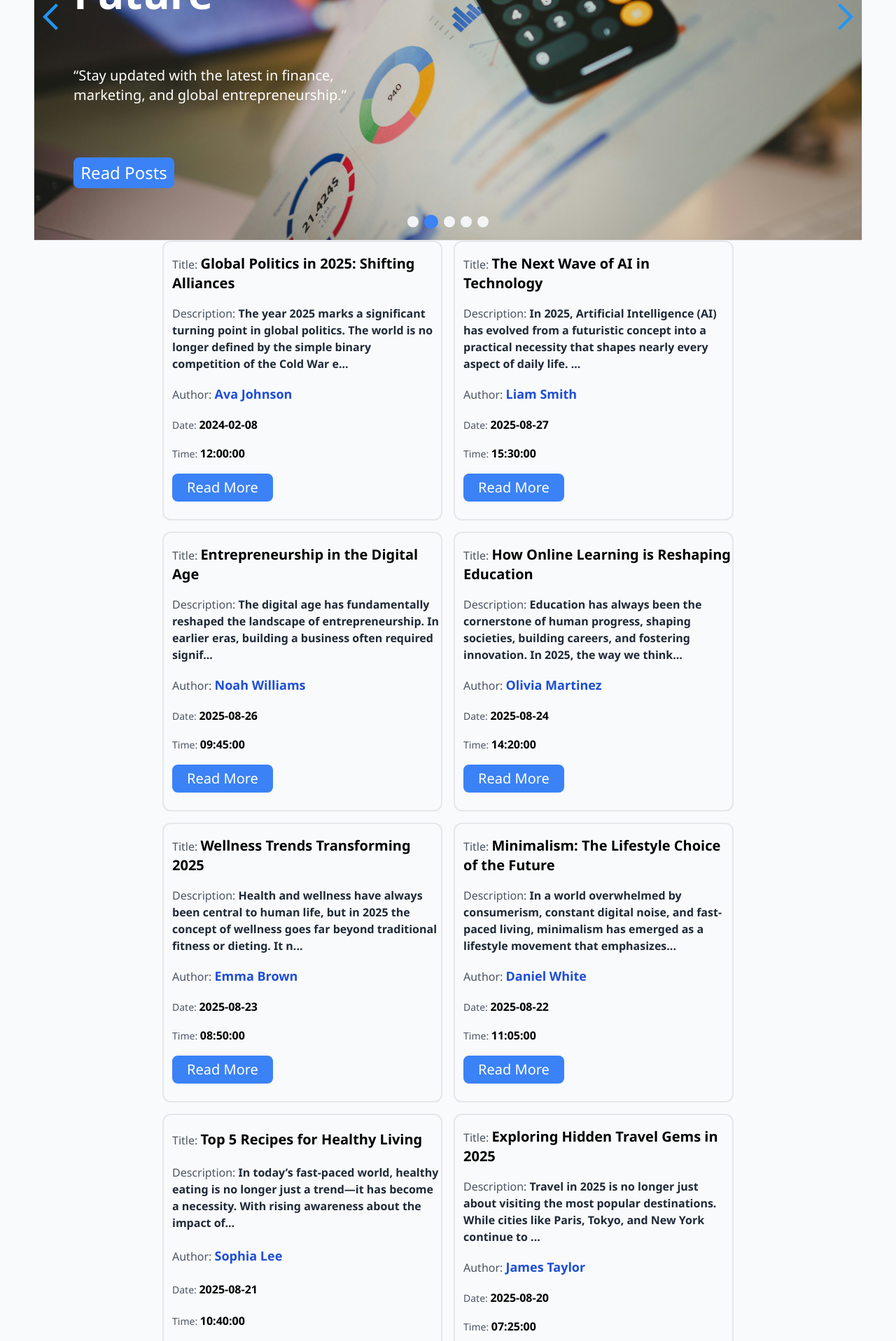
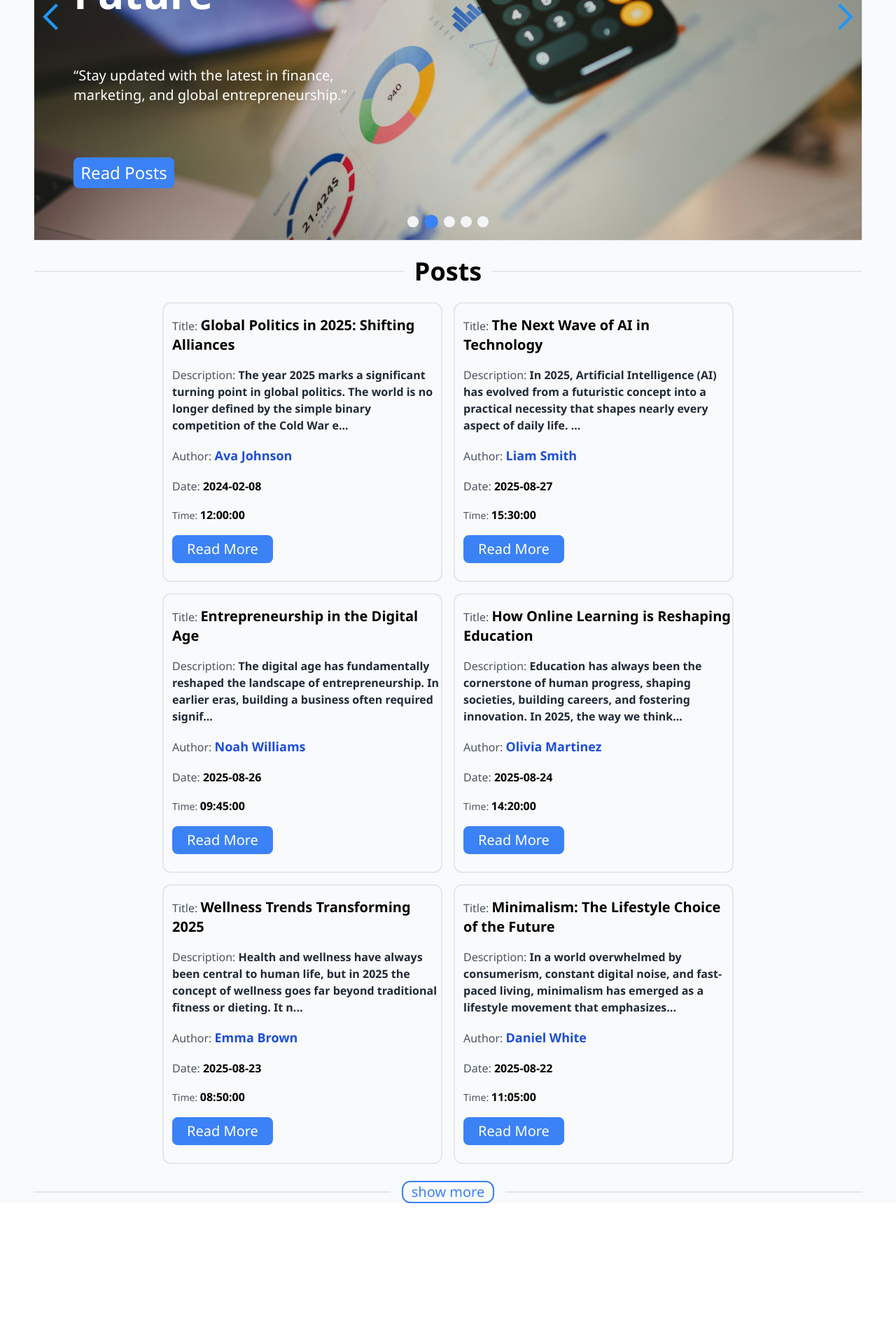
Before and after one commit to moeezrashidd/Blog-website, a React (Vite) app: page /posts in a window 1280 px wide. Shown: the part 402-2319 px from the top of the page at 70% size. After the commit the page ends 2146 px from the top, so only its background shows below. Built offline with nearby package versions, Linux system fonts and the light colour scheme.

Commit message:
Added posts and add some functionality

```diff
--- a/src/components/hero.jsx
+++ b/src/components/hero.jsx
@@ -55,7 +55,7 @@ const Hero = () => {
 
             <div className="dots z-40 absolute bottom-0 flex gap-2 mb-4 justify-center items-center">
                 {sliderData.map(( element ,index)=>{
-                    return <div className={`dot  rounded-full cursor-pointer ${index === Current ? "bg-blue-500 sm:w-5 sm:h-5 w-3 h-3" : "bg-gray-100 sm:w-4 sm:h-4 w-2 h-2"}`} ></div>
+                    return <div className={`dot  rounded-full cursor-pointer ${index === Current ? "bg-blue-500 sm:w-5 sm:h-5 w-3 h-3" : "bg-gray-100 sm:w-4 sm:h-4 w-2 h-2"}`} key={index} ></div>
                 })}
             </div>
         </div>
--- a/src/components/postCard.jsx
+++ b/src/components/postCard.jsx
@@ -3,14 +3,14 @@ const postCard = ({ item }) => {
     return (
 
 
-        <div className='postCard w-full sm:w-[297px] md:w-[350px] lg:w-[400px] h-auto sm:h-[50vh] flex flex-col justify-evenly items-start border-2 pl-3 hover:border-blue-600
+        <div className='postCard w-[48%] sm:w-[297px] md:w-[350px] lg:w-[400px] h-auto sm:h-[50vh] flex flex-col justify-evenly items-start border-2 pl-3 hover:border-blue-600
   rounded-xl relative transition-all duration-300 pb-2'>
-            <span className="title text-xl font-semibold "><span className='text-base text-gray-600 font-normal'>Title: </span> {item.title}</span>
-            <p className="dec text-base text-gray-800 font-semibold "><span className='text-base text-gray-600 font-normal'>Description: </span> {item.description.length > 150 ? item.description.slice(0, 150) + "..." : item.description}</p>
-            <p className='author text-lg font-semibold text-blue-700'><span className='text-base text-gray-600 font-normal'>Author: </span> {item.author}</p>
-            <p className="date text-base font-semibold"><span className='text-sm text-gray-600 font-normal'>Date:   </span> {item.date}</p>
-            <p className="time text-base font-semibold"><span className='text-sm text-gray-600 font-normal'>Time: </span> {item.time}</p>
-            <span className='bg-blue-500 text-white text-xl border-2 border-blue-500 hover:border-white w-36 py-1 flex justify-center items-center cursor-pointer rounded-lg '>Read More</span>
+            <span className="title text-lg sm:text-xl font-medium sm:font-semibold "><span className='sm:text-base text-sm sm:inline hidden  text-gray-600 font-normal'>Title: </span> {item.title}</span>
+            <p className="dec text-base text-gray-800 font-semibold hidden sm:inline"><span className='text-base text-gray-600 font-normal sm:inline hidden '>Description: </span> {item.description.length > 150 ? item.description.slice(0, 150) + "..." : item.description}</p>
+            <p className='author text-base sm:text-lg font-semibold text-blue-700'><span className='sm:text-base text-sm sm:inline hidden  text-gray-600 font-normal'>Author: </span> {item.author}</p>
+            <p className="date text-base font-semibold"><span className='sm:text-base text-sm text-gray-600  sm:inline hidden font-normal'>Date:   </span> {item.date}</p>
+            <p className="time text-base font-semibold sm:inline hidden"><span className='text-sm  text-gray-600  sm:inline hidden font-normal'>Time: </span> {item.time}</p>
+            <span className='bg-blue-500 text-white text-base sm:text-xl border-2 border-blue-500 hover:border-white sm:w-36 px-4 py-1 flex justify-center items-center cursor-pointer rounded-lg '>Read More</span>
         </div>
 
 
--- a/src/data/data.js
+++ b/src/data/data.js
@@ -866,7 +866,7 @@ we not only fuel our bodies but also nurture our well-being for years to come.
           date:"2025-08-21",
           author: "Sophia Lee",
           category: "Food & Recipes",
-          isLatest: false
+          isLatest: true
         },
         {
           id: 8,
--- /dev/null
+++ b/src/pages/categories.jsx
@@ -0,0 +1,9 @@
+import React from 'react'
+
+const Categories = () => {
+  return (
+    <div>Categories</div>
+  )
+}
+
+export default Categories
--- a/src/pages/posts.jsx
+++ b/src/pages/posts.jsx
@@ -1,14 +1,93 @@
-import React from 'react'
+import React, { useEffect, useState } from 'react'
 import PostCard from '../components/postCard'
 import { postsData } from '../data/data'
 const Posts = () => {
+  const [Posts, setPosts] = useState([])
+  const [PostCount, setPostCount] = useState(6)
+
+  const handleShowMorePosts = () => {
+    if(PostCount >= postsData.length){
+      setPostCount(6)
+    }
+    else{
+      setPostCount((pre)=>
+        pre +6
+      )
+    }
+}
+
+  const handleShowLessPosts = () => {
+    if(PostCount <= postsData.length){
+      setPostCount(6)
+    }
+    else{
+      setPostCount((pre)=>
+        pre - 6
+      )
+    }
+}
+
+
+
+
+
+  useEffect(() => {
+    if (postsData.length > 6) {
+      const TempPosts = postsData.slice(0, PostCount)
+      setPosts(TempPosts)
+    }
+    else {
+      setPosts(postsData)
+    }
+  }, [PostCount])
+
+
+
+
+console.log(PostCount)
+
   return (
-    <div className="parent flex flex-wrap justify-center gap-4">
-      {postsData.map((item, index) => {
+    <>
+      <div className="flex items-center justify-center gap-4 w-full my-6">
 
-        return <PostCard item={item} key={index} />
-      })}
-    </div>
+        <span className="hidden sm:flex flex-1 border-t-2"></span>
+
+
+        <span className="text-center text-2xl sm:text-4xl font-bold hover:text-blue-500 cursor-pointer ">
+           Posts
+        </span>
+
+
+        <span className="hidden sm:flex flex-1 border-t-2"></span>
+      </div>
+
+
+      <div className="parent flex flex-wrap justify-center gap-1 sm:gap-4 mt-4">
+        {Posts.map((item, index) => {
+
+          return <PostCard item={item} key={index} />
+
+        })}
+      </div>
+
+      <div className="flex items-center justify-center gap-4 w-full my-6">
+
+        <span className="hidden sm:flex flex-1 border-t-2"></span>
+
+
+        <span className={`text-center text-lg sm:text-xl font-normal text-blue-500  hover:text-white hover:bg-blue-500 border-2 border-blue-500 px-3 rounded-xl cursor-pointer ${`PostCount >= 6? ${ PostCount >= postsData.length ?"hidden" :"inline" } : "hidden"`} `} onClick={handleShowMorePosts}>
+          show more
+        </span>
+        <span className={`text-center text-lg sm:text-xl font-normal text-blue-500  hover:text-white hover:bg-blue-500 border-2 border-blue-500 px-3 rounded-xl cursor-pointer ${`PostCount >= 7  ? ${ PostCount== 6  ?"hidden" :"inline" } : "hidden"`}`} onClick={handleShowLessPosts}>
+          show less
+        </span>
+
+
+        <span className="hidden sm:flex flex-1 border-t-2"></span>
+      </div>
+
+
+    </>
   )
 }
 
```
